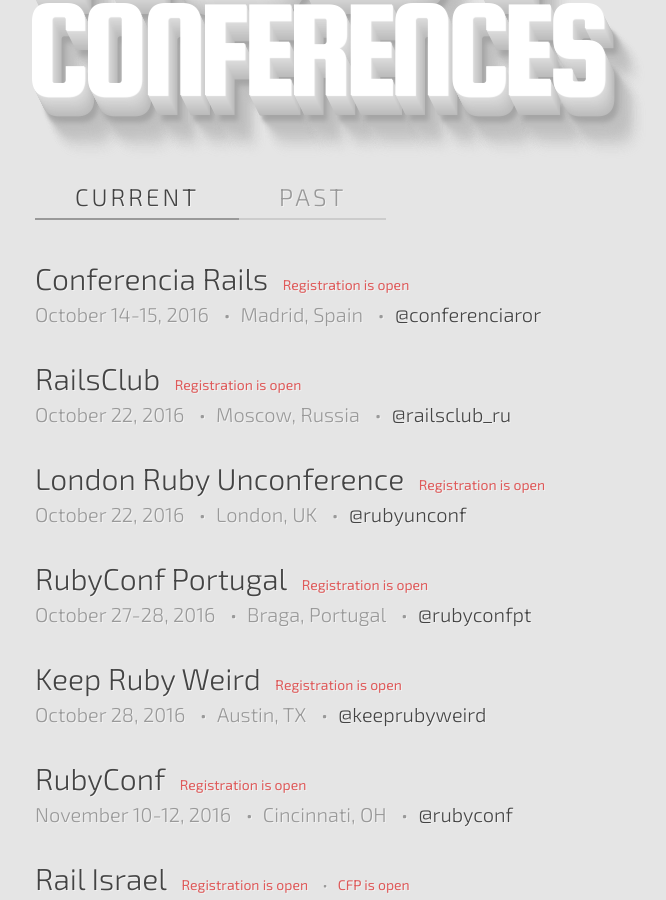
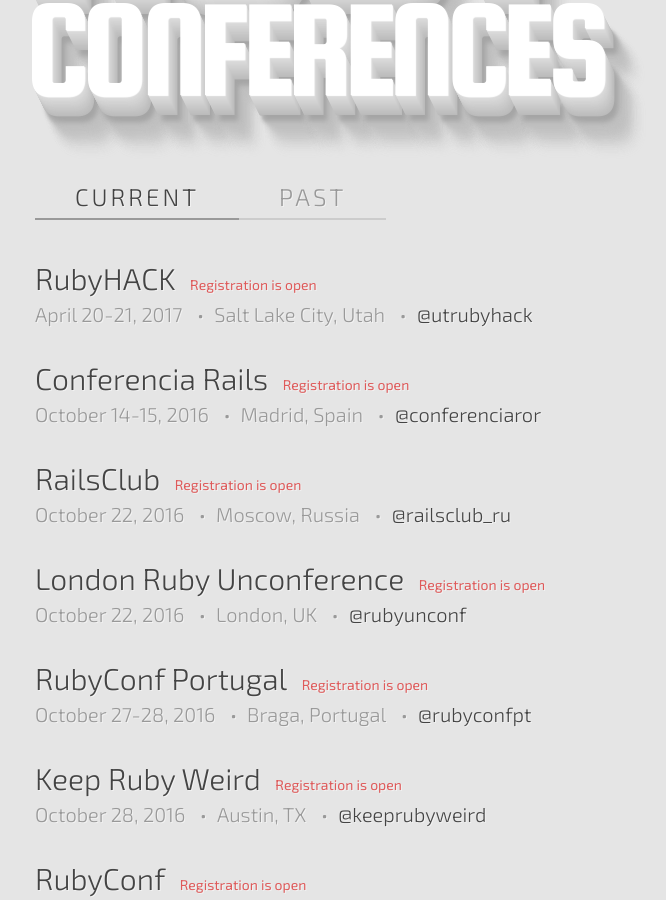
Before and after one commit to ruby-conferences/ruby-conferences.github.io, a Jekyll site: the page built from index.html, in a window 1280 px wide and 900 px high, scrolled down 302 px. Shown: the whole window, without its empty margins (205-871 px from the left). Built offline with Jekyll 4.4.1, drawn with Linux system fonts in a browser that asks for light colours.

Commit message:
add RubyHACK 2017 conference to current list

```diff
--- a/_data/current.yml
+++ b/_data/current.yml
@@ -1,3 +1,11 @@
+- name: RubyHACK
+  location: Salt Lake City, Utah
+  dates: "April 20-21, 2017"
+  url: http://rubyhack.com/
+  twitter: utrubyhack
+  reg_phrase: Registration is open
+  cfp-phrase: CFP open
+
 - name: Conferencia Rails
   location: Madrid, Spain
   dates: "October 14-15, 2016"
```
